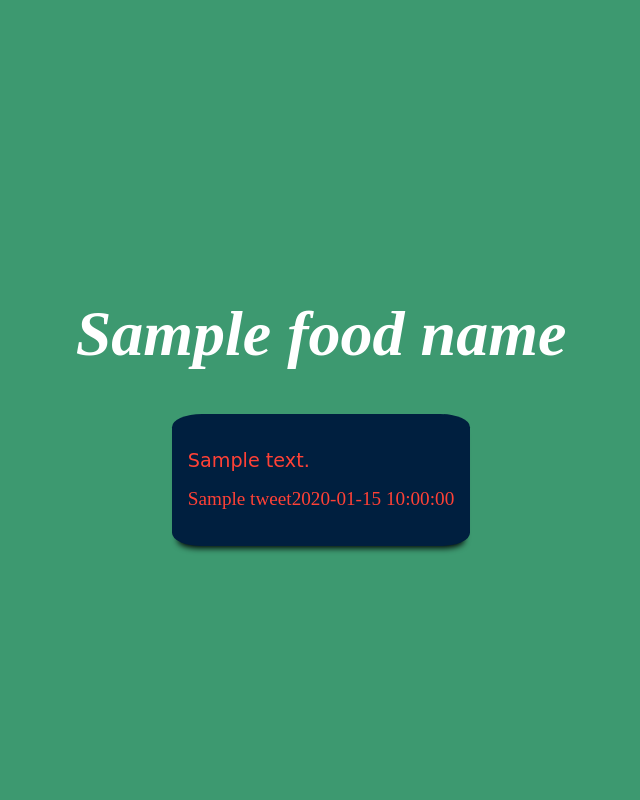
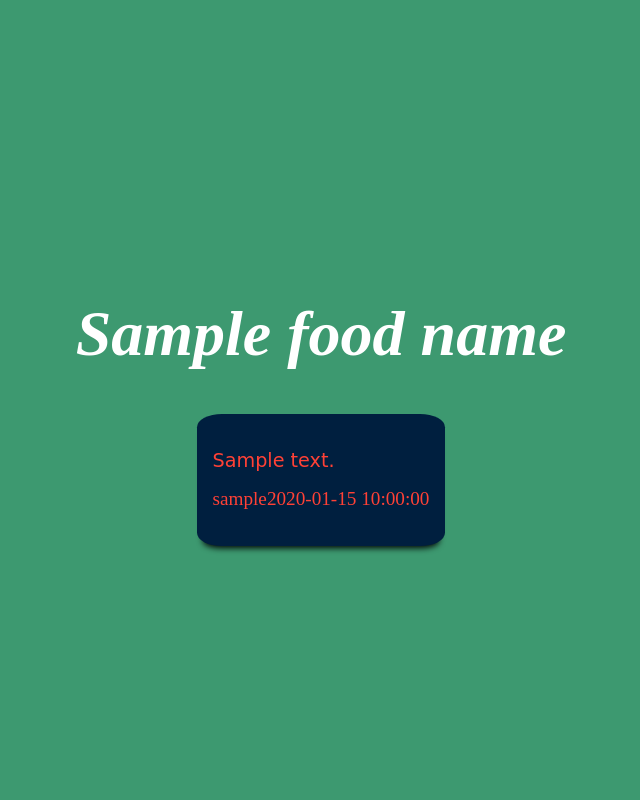
Before and after one commit to akashpatel2699/Recipe-Site, a Flask app: template templates/index.html in a window 1280 px wide. Shown: the whole page, without its empty margins (319-959 px from the left). Run offline with Flask 2, Linux system fonts and the light colour scheme; the template is opened without the code that fills it: most values are stand-ins (such as "Sample title", 1, 10 or a date in 2020).

Commit message:
Extended tweets added so it won't be truncated and couple of changes to README file to make it better to follow steps

```diff
--- a/application.py
+++ b/application.py
@@ -41,7 +41,7 @@ access_token = auth_resp.json()['access_token']
 
 food_items = [
     "Pasta",
-    "Mexican Pizza",
+    "Samosa",
     "Biryani",
     "Pani Puri",
     "Falafal",
@@ -60,6 +60,7 @@ def twitter_search_request(querry):
         'q': '{}'.format(querry),
         'result_type': 'recent',
         'lang': 'en',
+        'tweet_mode': 'extended',
         'count': COUNT
     }
 
@@ -71,11 +72,17 @@ def twitter_search_request(querry):
 
     #select random tweet from fetched tweets
     tweet = random.choice(tweet_data['statuses'])
+    try:
+        # if the tweet is a retweet then I want the full text if availabe
+        tweet['full_text'] = tweet['retweeted_status']['full_text']
+    except KeyError:
+        # if the tweet is not a retweet then just full text
+        tweet['full_text'] = tweet['full_text']
 
     #format datetime to remove +000 from it
     tweet['created_at'] = strftime("%a, %d %b %H:%M:%S %Y",strptime(tweet['created_at'],"%a %b %d %H:%M:%S +0000 %Y"))
 
-    return {'text':tweet['text'],'screen_name':tweet['user']['screen_name'],'created_at':tweet['created_at']}
+    return {'text':tweet['full_text'],'username':tweet['user']['name'],'created_at':tweet['created_at']}
 
 @app.route("/")
 def index():
--- a/templates/index.html
+++ b/templates/index.html
@@ -5,7 +5,7 @@
             <h1>{{ food_name }}</h1>
         </div>
         <div class="tweet-section">
-            <p>{{tweet.text}}<span class="username">{{tweet.screen_name}}<span class="date">{{tweet.created_at}}</span></span></p>
+            <p>{{tweet.text}}<span class="username">{{tweet.username}}<span class="date">{{tweet.created_at}}</span></span></p>
         </div>
     </div>
 {% endblock %}
```
Also changed, not shown: README.md.
